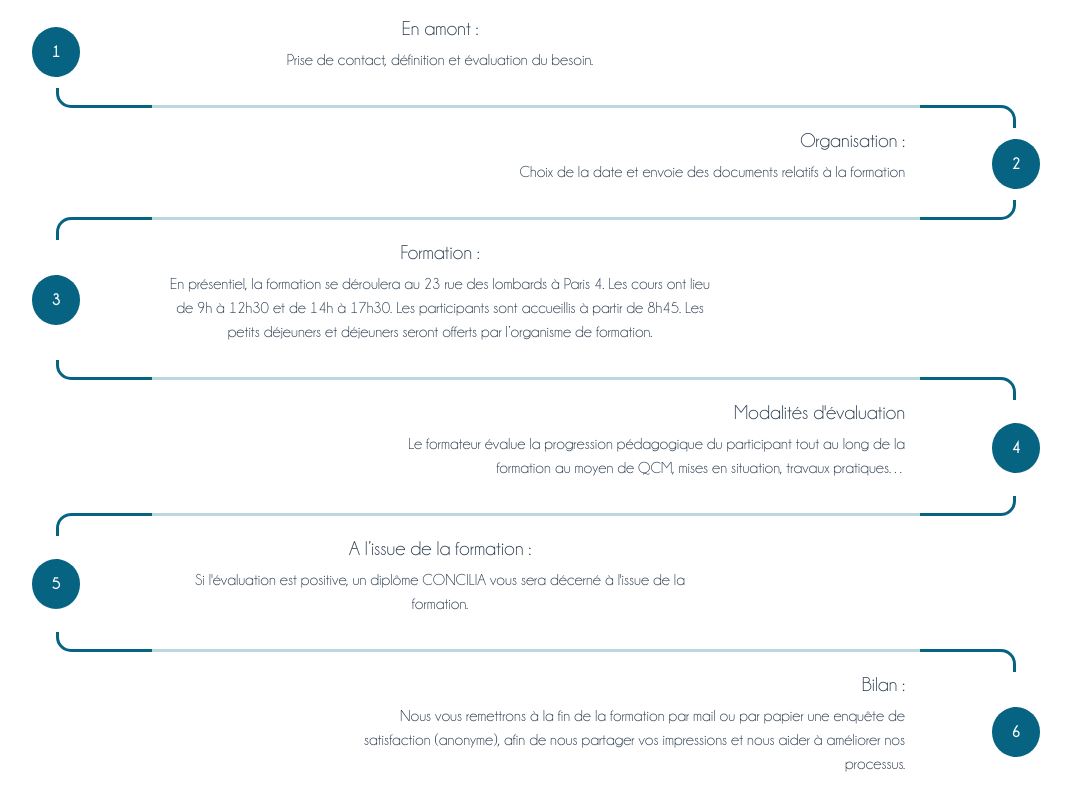
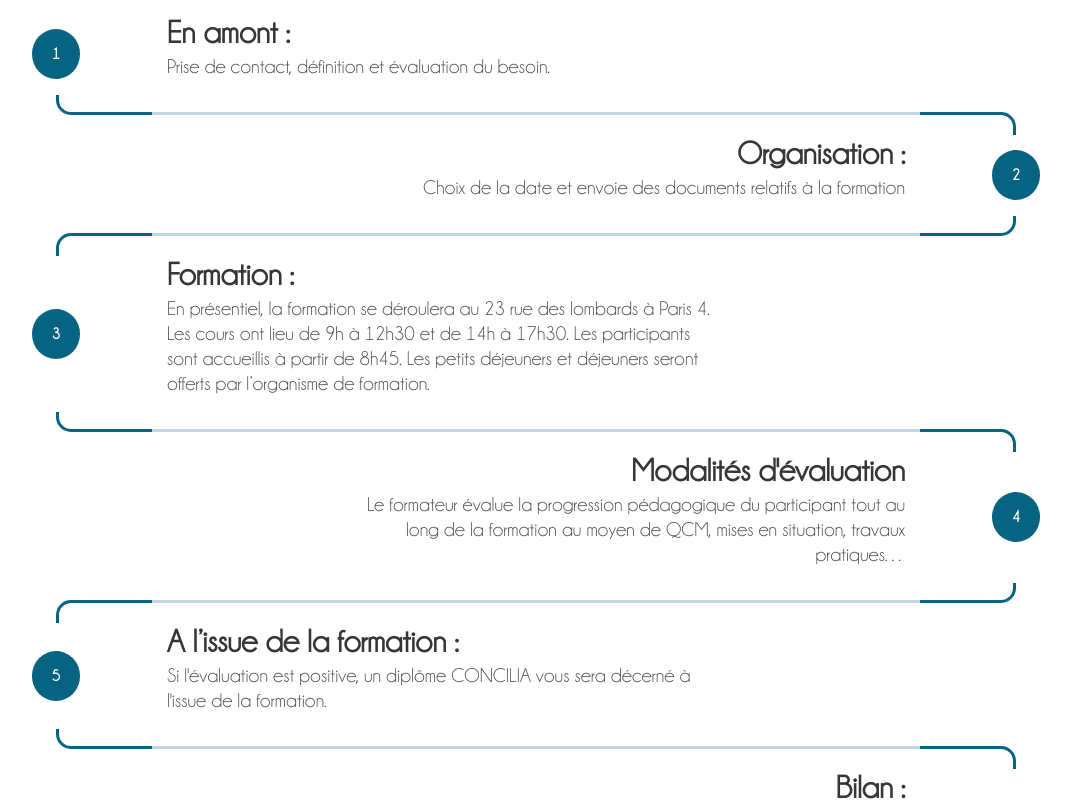
Before and after one commit to bakjydev/bakjyskills, a Vue app: page / in a window 1280 px wide. Shown: the part 2280-3081 px from the top of the page, without its empty margins (104-1175 px from the left). Built offline with nearby package versions, Linux system fonts and the light colour scheme; no server answers; a web font is replaced by a local one.

Commit message:
timeline

```diff
--- a/src/components/Timeline.vue
+++ b/src/components/Timeline.vue
@@ -2,15 +2,15 @@
   <section class="section is-medium">
     <div class="">
       <div class="container">
-        <h2 class="pb-3 pt-2 border-bottom mb-5">Déroulé d'une formation</h2>
+        <h2 class="pb-3 pt-2 border-bottom mb-5 title">Déroulé d'une formation</h2>
         <!--first section-->
         <div class="row align-items-center how-it-works d-flex">
           <div class="col-2 text-center bottom d-inline-flex justify-content-center align-items-center">
             <div class="circle font-weight-bold">1</div>
           </div>
-          <div class="col-6">
-            <h5>En amont :</h5>
-            <p>Prise de contact, définition et évaluation du besoin.</p>
+          <div class="col-6 text-left">
+            <h5 class="title">En amont :</h5>
+            <p class="subtitle">Prise de contact, définition et évaluation du besoin.</p>
           </div>
         </div>
         <!--path between 1-2-->
@@ -28,8 +28,8 @@
         <!--second section-->
         <div class="row align-items-center justify-content-end how-it-works d-flex">
           <div class="col-6 text-right">
-            <h5>Organisation :</h5>
-            <p>Choix de la date et envoie des documents relatifs à la formation</p>
+            <h5 class="title">Organisation :</h5>
+            <p class="subtitle">Choix de la date et envoie des documents relatifs à la formation</p>
           </div>
           <div class="col-2 text-center full d-inline-flex justify-content-center align-items-center">
             <div class="circle font-weight-bold">2</div>
@@ -52,9 +52,9 @@
           <div class="col-2 text-center top d-inline-flex justify-content-center align-items-center">
             <div class="circle font-weight-bold">3</div>
           </div>
-          <div class="col-6">
-            <h5>Formation :</h5>
-            <p>En présentiel, la formation se déroulera au 23 rue des lombards à Paris 4.
+          <div class="col-6 text-left">
+            <h5 class="title">Formation :</h5>
+            <p class="subtitle">En présentiel, la formation se déroulera au 23 rue des lombards à Paris 4.
               Les cours ont lieu de 9h à 12h30 et de 14h à 17h30.
               Les participants sont accueillis à partir de 8h45. Les petits déjeuners et déjeuners seront offerts par
               l’organisme de formation.</p>
@@ -75,8 +75,8 @@
 
         <div class="row align-items-center justify-content-end how-it-works d-flex">
           <div class="col-6 text-right">
-            <h5>Modalités d'évaluation</h5>
-            <p>Le formateur évalue la progression pédagogique du participant tout au long de la formation au moyen de
+            <h5 class="title">Modalités d'évaluation</h5>
+            <p class="subtitle">Le formateur évalue la progression pédagogique du participant tout au long de la formation au moyen de
               QCM, mises en situation, travaux pratiques…</p>
           </div>
           <div class="col-2 text-center full d-inline-flex justify-content-center align-items-center">
@@ -100,9 +100,9 @@
           <div class="col-2 text-center top d-inline-flex justify-content-center align-items-center">
             <div class="circle font-weight-bold">5</div>
           </div>
-          <div class="col-6">
-            <h5>A l’issue de la formation :</h5>
-            <p>Si l'évaluation est positive, un diplôme CONCILIA vous sera décerné à l'issue de la formation.</p>
+          <div class="col-6 text-left">
+            <h5 class="title">A l’issue de la formation :</h5>
+            <p class="subtitle">Si l'évaluation est positive, un diplôme CONCILIA vous sera décerné à l'issue de la formation.</p>
           </div>
         </div>
 
@@ -120,8 +120,8 @@
 
         <div class="row align-items-center justify-content-end how-it-works d-flex">
           <div class="col-6 text-right">
-            <h5>Bilan :</h5>
-            <p>Nous vous remettrons à la fin de la formation par mail ou par papier une enquête de satisfaction
+            <h5 class="title">Bilan :</h5>
+            <p class="subtitle">Nous vous remettrons à la fin de la formation par mail ou par papier une enquête de satisfaction
               (anonyme), afin de nous partager vos impressions et nous aider à améliorer nos processus.</p>
           </div>
           <div class="col-2 text-center full d-inline-flex justify-content-center align-items-center">
```
